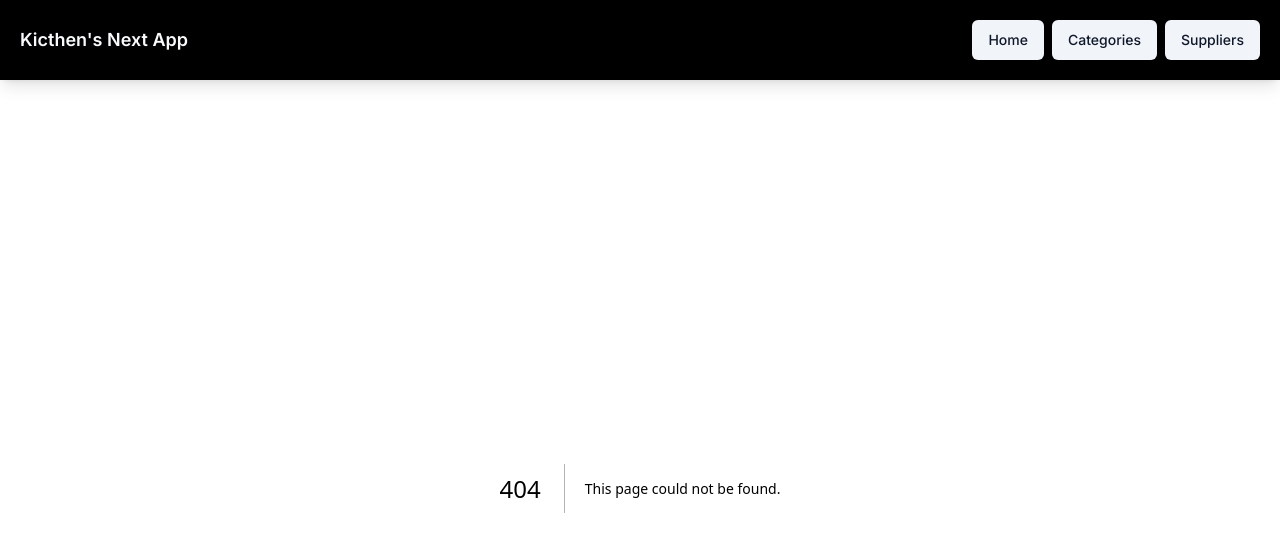
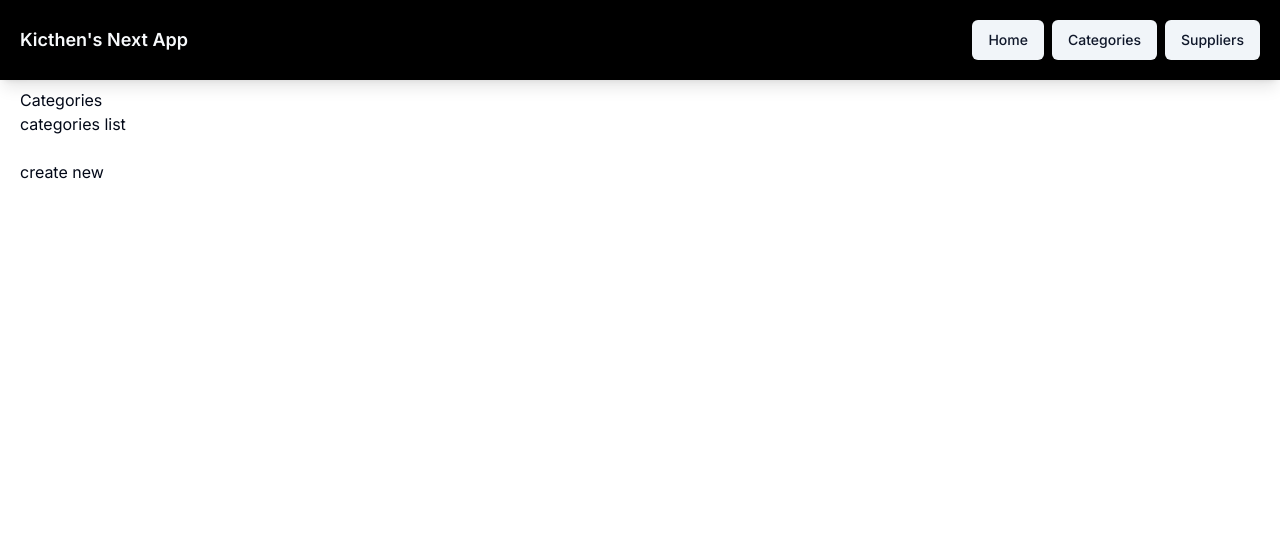
Before and after one commit to danielschmitz/kitchen-app-next-prisma-tailwind-shadcn, a Next.js app: page /categories in a window 1280 px wide. Before the commit this address had no page. Shown: the top 552 px of the page. Built offline with nearby package versions, Linux system fonts and the light colour scheme.

Commit message:
create category

```diff
--- /dev/null
+++ b/src/app/categories/layout.tsx
@@ -0,0 +1,14 @@
+const page = ({
+  children,
+}: Readonly<{
+  children: React.ReactNode;
+}>) => {
+  return (
+    <>
+      <h2>Categories</h2>
+      <div>{children}</div>
+    </>
+  );
+};
+
+export default page;
--- /dev/null
+++ b/src/app/categories/new/page.tsx
@@ -0,0 +1,14 @@
+import Link from "next/link";
+
+
+
+const page = () => {
+    return (
+        <div>
+            categories new
+            <br/><br/>
+        </div>
+    );
+}
+
+export default page
--- /dev/null
+++ b/src/app/categories/page.tsx
@@ -0,0 +1,15 @@
+import Link from "next/link";
+
+
+
+const page = () => {
+    return (
+        <div>
+            categories list
+            <br/><br/>
+            <Link href="/categories/new">create new</Link>
+        </div>
+    );
+}
+
+export default page
```
